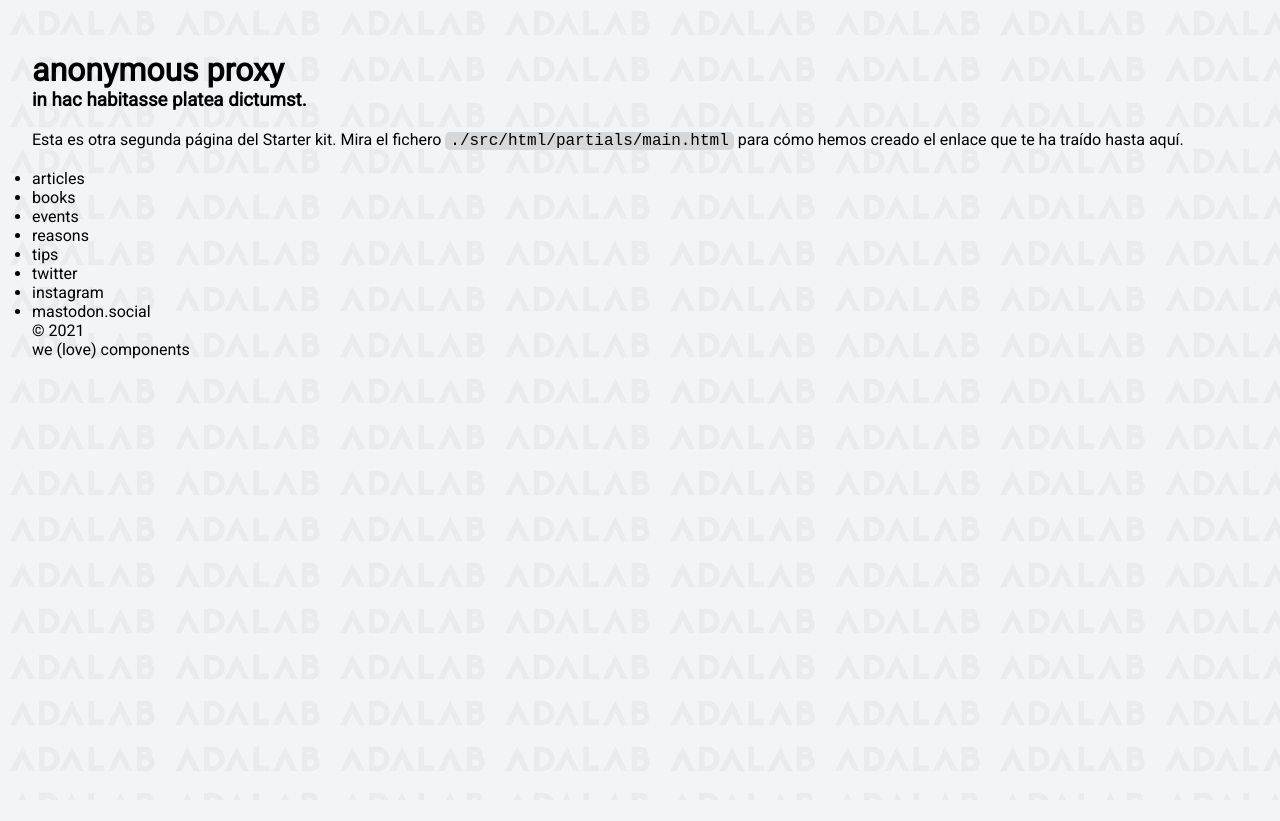
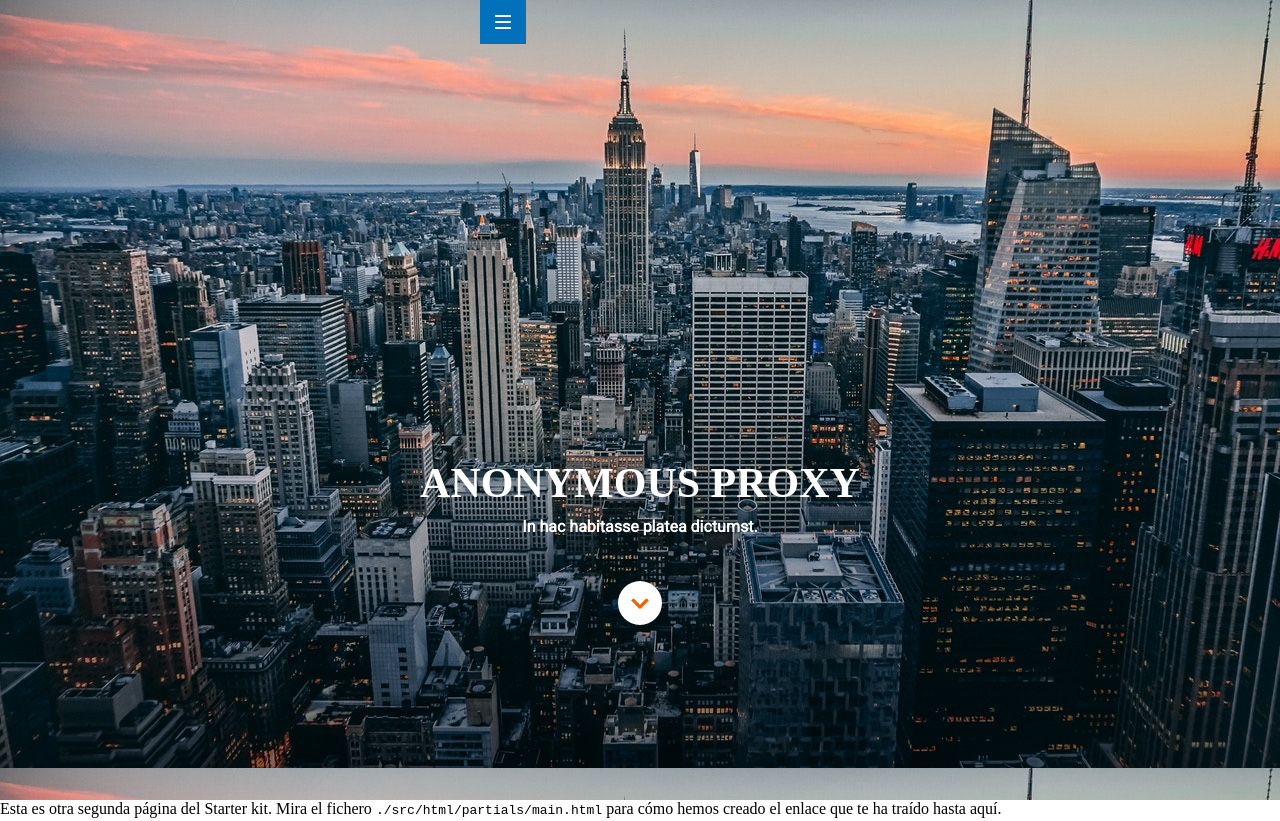
Before and after one commit to Adalab/modulo-1-evaluacion-final-maria-guerrero, a website: page src/html/more-info.html in a window 1280 px wide. Shown: the top 821 px of the page. Before the commit the page ends 800 px from the top, so only its background shows below. Drawn offline with nearby package versions, Linux system fonts and the light colour scheme; files that its build step writes are made by us from their sources; files whose address does not match are found by name.

Commit message:
add header with styles

```diff
--- a/src/html/partials/header.html
+++ b/src/html/partials/header.html
@@ -3,9 +3,9 @@
   <h1>@@title</h1>
 </header> -->
 <header class="header">
-  <img src="#" alt="">
+  <a href="https://adalab.es/" target="_blank"><img class="iconoMenu" src="../assets/images/ico-menu.svg" alt="icono de menú"></a>
   <!--hamburguesa-->
-  <h1>anonymous proxy</h1>
-  <h3>in hac habitasse platea dictumst.</h3>
-  <img src="" alt=""> <!-- icon-->
+  <h1 class="anonymous">anonymous proxy</h1>
+  <h3 class="subtitle">In hac habitasse platea dictumst.</h3>
+  <img class="whiteCircle" src="../assets/images/ico-scroll-down.svg" alt=""> <!-- icon-->
 </header>
--- a/src/scss/core/_variables.scss
+++ b/src/scss/core/_variables.scss
@@ -1,6 +1,10 @@
 // fonts
-$font-main: 'Roboto', sans-serif;
+$robotoBold: 'Roboto Slab', serif;
+$robotoRegular: 'Roboto', sans-serif;
 
-// colors
-$color-bg: #f3f4f5;
-$color-secondary: #999;
+//colors
+$orangeColor: #f26002;
+$lightBlueColor: #8ccbea;
+$mediumBlueColor: #0271bc;
+$deepBlueColor: #304268;
+$whiteColor: #ffffff;
--- a/src/scss/layout/_header.scss
+++ b/src/scss/layout/_header.scss
@@ -1,5 +1,36 @@
-.page__header {
+.header {
+  height: 100vh;
+  background: url("../images/cover.jpg");
+  background-position-x: center;
   display: flex;
-  justify-content: space-evenly;
-  margin-bottom: 3rem;
+  flex-direction: column;
+  justify-content: center;
+  align-items: center;
 }
+  .anonymous{
+    padding: 284px 15px 5px 15px;
+    color: white;
+    text-align: center;
+    font-size: 42px;
+    text-transform: uppercase;
+    font-family: $robotoBold;
+  }
+  .subtitle {
+    padding: 5px 15px 45px 15px;
+    font-size: 16px;
+    font-family: $robotoRegular;
+    color: $whiteColor;
+    text-align: center;
+  }
+  .iconoMenu {
+    background-color: $mediumBlueColor;
+    padding: 15px;
+    position: fixed;
+    top: 0;
+    transform: translateX(-160px);
+  }
+  .whiteCircle {
+    background-color: $whiteColor;
+    padding: 16px 12px 16px 12px;
+    border-radius: 100%;
+  }
--- a/src/scss/main.scss
+++ b/src/scss/main.scss
@@ -1,8 +1,11 @@
-@import 'core/variables';
-@import 'core/reset';
-@import 'components/code';
-@import 'components/links';
-@import 'layout/page';
-@import 'layout/header';
-@import 'layout/footer';
-@import 'pages/index';
+// @import 'components/code';
+// @import 'components/links';
+// @import 'layout/page';
+// @import 'layout/footer';
+// @import 'pages/index';
+
+@import "core/reset";
+@import "core/variables";
+
+//HEADER
+@import "layout/header";
```
Also changed, not shown: src/html/index.html (+4 -0 lines).
